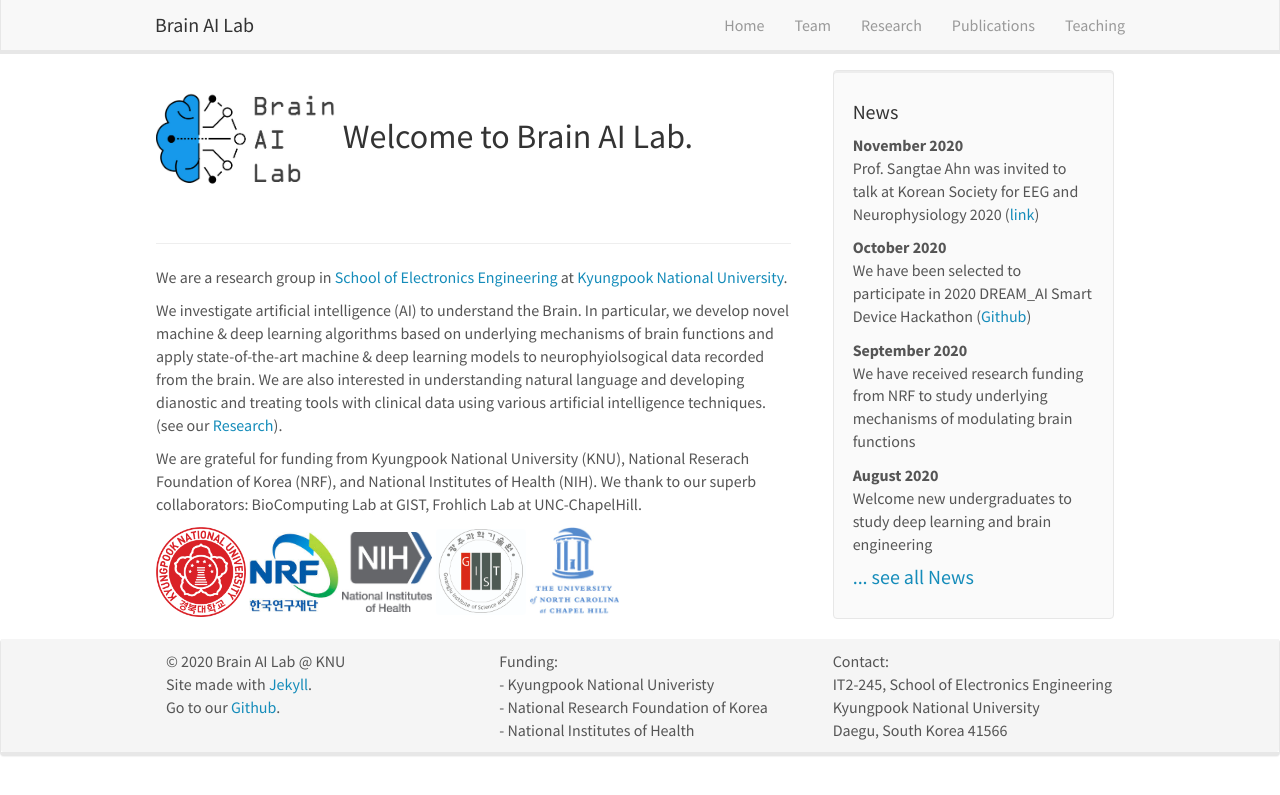
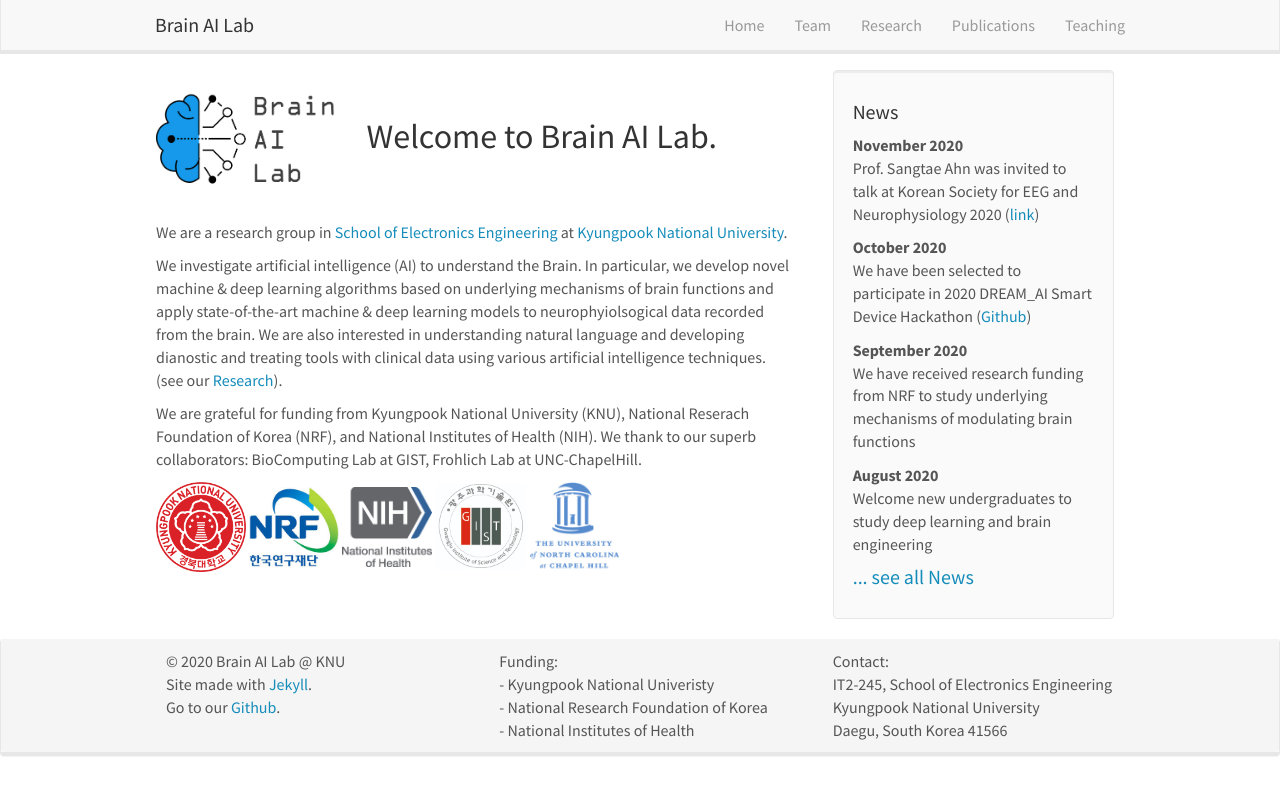
Before and after one commit to KNU-BrainAI/knu-brainai.github.io, a Jekyll site: the page built from _pages/home.md, in a window 1280 px wide. Shown: the top 795 px of the page. Built offline with Jekyll 4.4.1, drawn with Linux system fonts in a browser that asks for light colours; nearby versions of some CDN libraries.

Commit message:
Update homelay.html

```diff
--- a/_layouts/homelay.html
+++ b/_layouts/homelay.html
@@ -3,9 +3,8 @@ layout: default
 ---
 
 <div id="homeid" class="col-sm-8">
-  <h2><img src="{{ site.url }}{{ site.baseurl }}/images/LabLogo_v2.jpg" style="width: 180px" alt="logo" / >    Welcome to Brain AI Lab.</h2>
+  <h2><img src="{{ site.url }}{{ site.baseurl }}/images/LabLogo_v2.jpg" style="width: 180px" alt="logo" / > &ensp;   Welcome to Brain AI Lab.</h2>
 	<br />
-	<hr>
 	{{ content }}
 </div>
 
```
